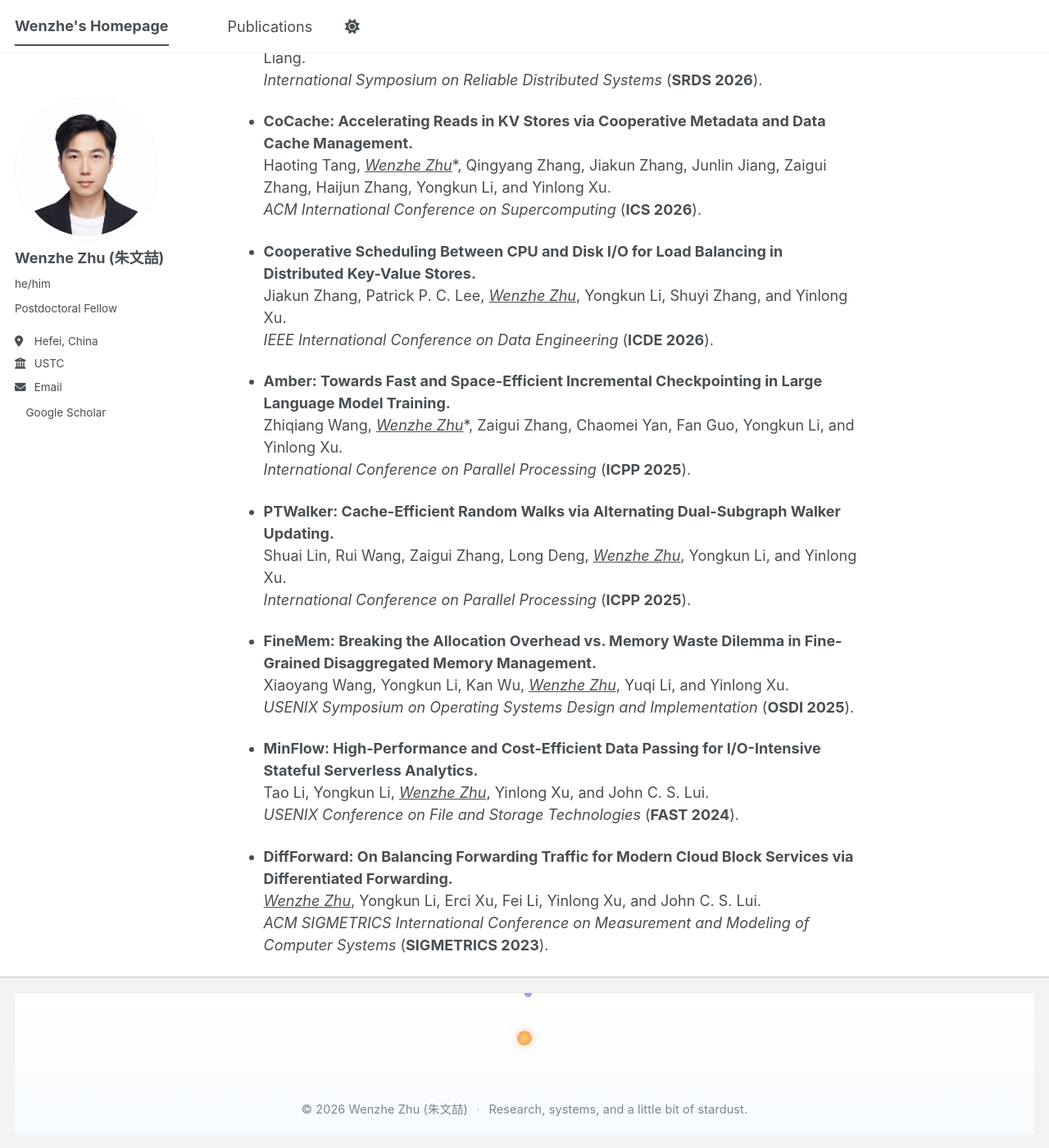
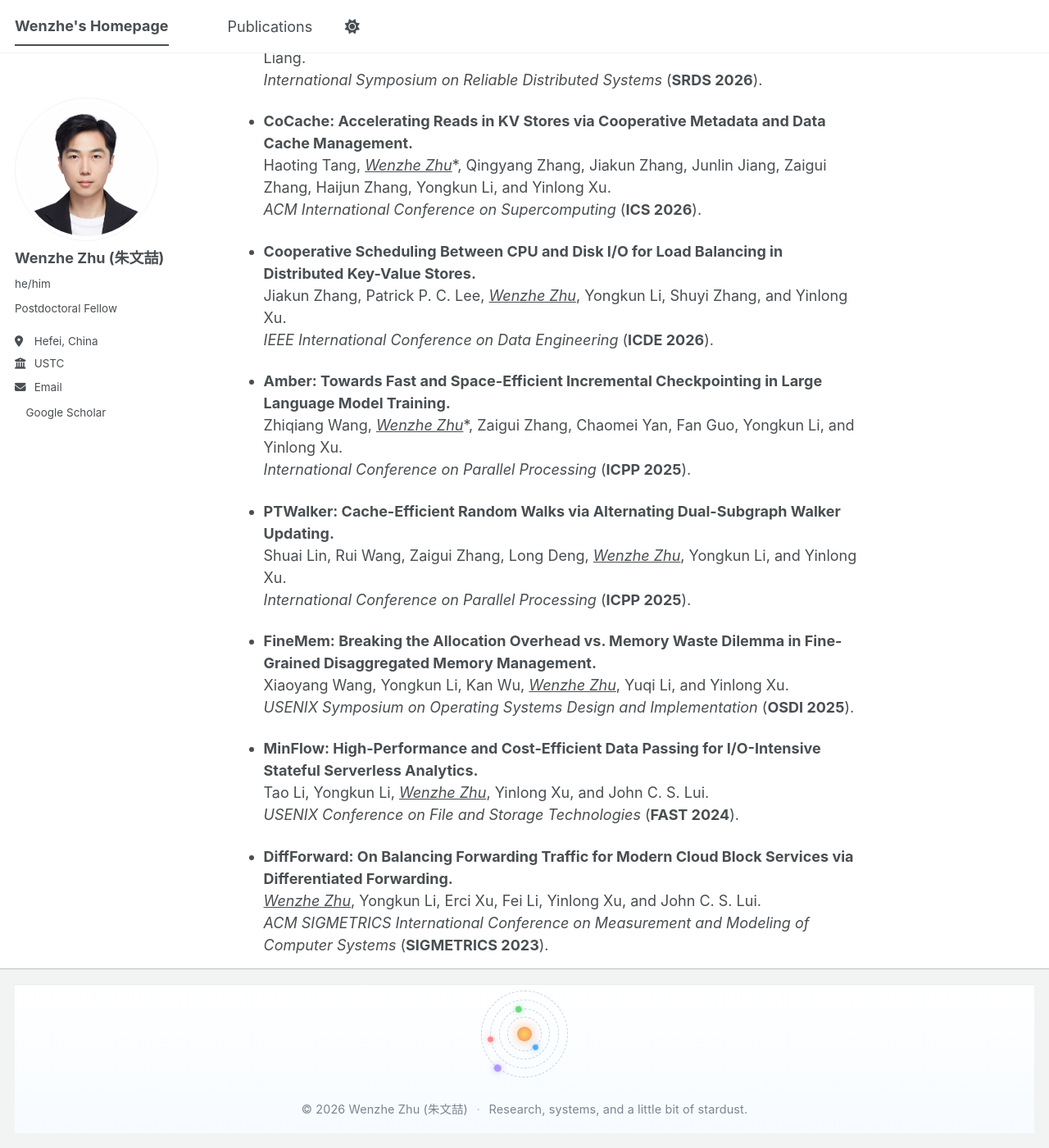
Before and after one commit to wzhzhu/wzhzhu.github.io, a Jekyll site: the page built from _pages/about.md, in a window 1280 px wide and 1400 px high, scrolled down 421 px. Shown: the whole window at 82% size. Built offline with Jekyll 4.4.1, drawn with Linux system fonts in a browser that asks for light colours; a style sheet for code colours, icons or effects is not loaded.

Commit message:
Update main.scss

```diff
--- a/assets/css/main.scss
+++ b/assets/css/main.scss
@@ -58,8 +58,9 @@
 
 .orbit-system {
   position: relative;
-  width: 110px;
-  height: 110px;
+  width: 120px;
+  height: 120px;
+  margin: 0 auto;
 }
 
 .sun {
@@ -72,74 +73,109 @@
   margin-top: -9px;
   border-radius: 50%;
   background: radial-gradient(circle, #ffd166 0%, #f4a261 70%);
-  box-shadow: 0 0 12px rgba(244, 162, 97, 0.6);
+  box-shadow: 0 0 14px rgba(244, 162, 97, 0.75);
+  z-index: 3;
 }
 
-.orbit {
+.orbit-ring {
   position: absolute;
   left: 50%;
   top: 50%;
   border: 1px dashed rgba(80, 130, 200, 0.35);
   border-radius: 50%;
   transform: translate(-50%, -50%);
-  animation-name: footer-orbit;
+  z-index: 1;
+}
+
+.orbit-ring-1 {
+  width: 42px;
+  height: 42px;
+}
+
+.orbit-ring-2 {
+  width: 62px;
+  height: 62px;
+}
+
+.orbit-ring-3 {
+  width: 84px;
+  height: 84px;
+}
+
+.orbit-ring-4 {
+  width: 106px;
+  height: 106px;
+}
+
+.planet-orbit {
+  position: absolute;
+  left: 50%;
+  top: 50%;
+  width: 0;
+  height: 0;
+  transform-origin: 0 0;
+  animation-name: footer-planet-orbit;
   animation-timing-function: linear;
   animation-iteration-count: infinite;
+  z-index: 2;
 }
 
-.orbit-1 {
-  width: 42px;
-  height: 42px;
+.planet-orbit-1 {
   animation-duration: 5s;
 }
 
-.orbit-2 {
-  width: 62px;
-  height: 62px;
+.planet-orbit-2 {
   animation-duration: 8s;
 }
 
-.orbit-3 {
-  width: 82px;
-  height: 82px;
+.planet-orbit-3 {
   animation-duration: 12s;
 }
 
-.orbit-4 {
-  width: 102px;
-  height: 102px;
+.planet-orbit-4 {
   animation-duration: 16s;
 }
 
 .planet {
   position: absolute;
-  left: 50%;
-  top: -4px;
   border-radius: 50%;
+  transform: translate(-50%, -50%);
 }
 
 .planet-1 {
+  left: 21px;
+  top: 0;
   width: 7px;
   height: 7px;
   background: #4dabf7;
+  box-shadow: 0 0 8px rgba(77, 171, 247, 0.6);
 }
 
 .planet-2 {
+  left: 31px;
+  top: 0;
   width: 8px;
   height: 8px;
   background: #69db7c;
+  box-shadow: 0 0 8px rgba(105, 219, 124, 0.6);
 }
 
 .planet-3 {
+  left: 42px;
+  top: 0;
   width: 7px;
   height: 7px;
   background: #ff8787;
+  box-shadow: 0 0 8px rgba(255, 135, 135, 0.6);
 }
 
 .planet-4 {
+  left: 53px;
+  top: 0;
   width: 9px;
   height: 9px;
   background: #b197fc;
+  box-shadow: 0 0 8px rgba(177, 151, 252, 0.6);
 }
 
 .footer-text {
@@ -153,17 +189,12 @@
   color: #adb5bd;
 }
 
-@keyframes footer-orbit {
+@keyframes footer-planet-orbit {
   from {
-    transform: translate(-50%, -50%) rotate(0deg);
+    transform: rotate(0deg);
   }
+
   to {
-    transform: translate(-50%, -50%) rotate(360deg);
+    transform: rotate(360deg);
   }
 }
-
-@media (prefers-reduced-motion: reduce) {
-  .orbit {
-    animation: none;
-  }
-}
```
